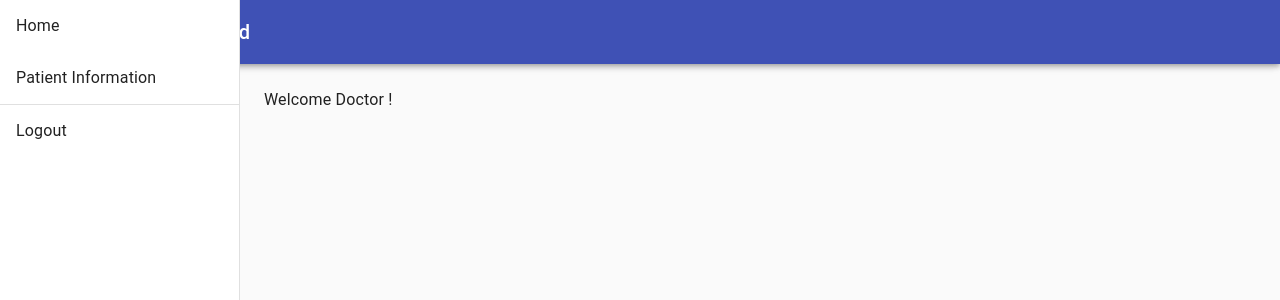
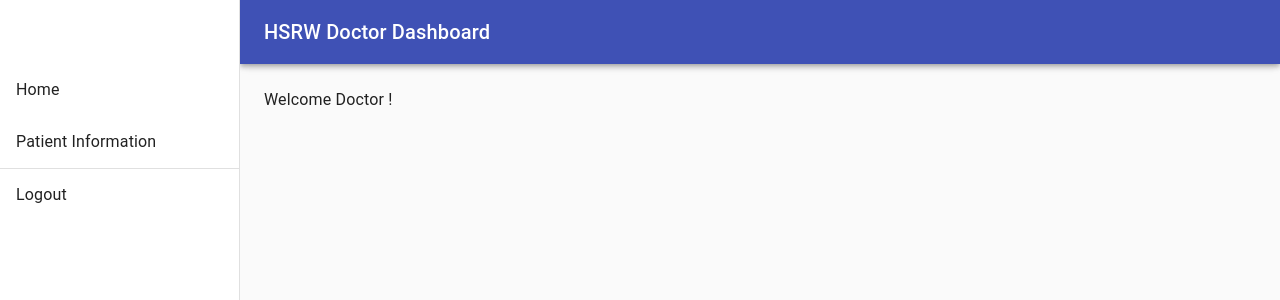
Before and after one commit to adityaghag/GDPRInHeathCare, a React (Create React App) app in the folder frontend/: page /doctor in a window 1280 px wide. Shown: the top 300 px of the page. Built offline with nearby package versions, Linux system fonts and the light colour scheme.

Commit message:
error in doctor drawer

```diff
--- a/frontend/src/component/admin/Adddoctor.js
+++ b/frontend/src/component/admin/Adddoctor.js
@@ -10,22 +10,11 @@ import Container from '@material-ui/core/Container';
 import NativeSelect from '@material-ui/core/NativeSelect';
 import FormHelperText from '@material-ui/core/FormHelperText';
 
-const drawerWidth = 240;
+
 
 const useStyles = makeStyles(theme => ({
   root: {
     display: 'flex',
-  },
-  appBar: {
-    width: `calc(100% - ${drawerWidth}px)`,
-    marginLeft: drawerWidth,
-  },
-  drawer: {
-    width: drawerWidth,
-    flexShrink: 0,
-  },
-  drawerPaper: {
-    width: drawerWidth,
   },
   toolbar: theme.mixins.toolbar,
   content: {
--- a/frontend/src/component/admin/AdminDrawer.js
+++ b/frontend/src/component/admin/AdminDrawer.js
@@ -35,7 +35,7 @@ const useStyles = makeStyles(theme => ({
 }));
 
 
-export default function Adddoctor() {
+export default function AdminDrawer() {
     const classes = useStyles();
 
     return (
--- a/frontend/src/component/doctor/DoctorDrawer.js
+++ b/frontend/src/component/doctor/DoctorDrawer.js
@@ -16,9 +16,14 @@ const useStyles = makeStyles(theme => ({
         width: drawerWidth,
         flexShrink: 0,
     },
+    appBar: {
+        width: `calc(100% - ${drawerWidth}px)`,
+        marginLeft: drawerWidth,
+    },
     drawerPaper: {
         width: drawerWidth,
     },
+    toolbar: theme.mixins.toolbar,
     content: {
         flexGrow: 1,
         backgroundColor: theme.palette.primary.default,
@@ -27,7 +32,7 @@ const useStyles = makeStyles(theme => ({
 }));
 
 
-export default function Doctor() {
+export default function DoctorDrawer() {
     const classes = useStyles();
 
     return (
```
